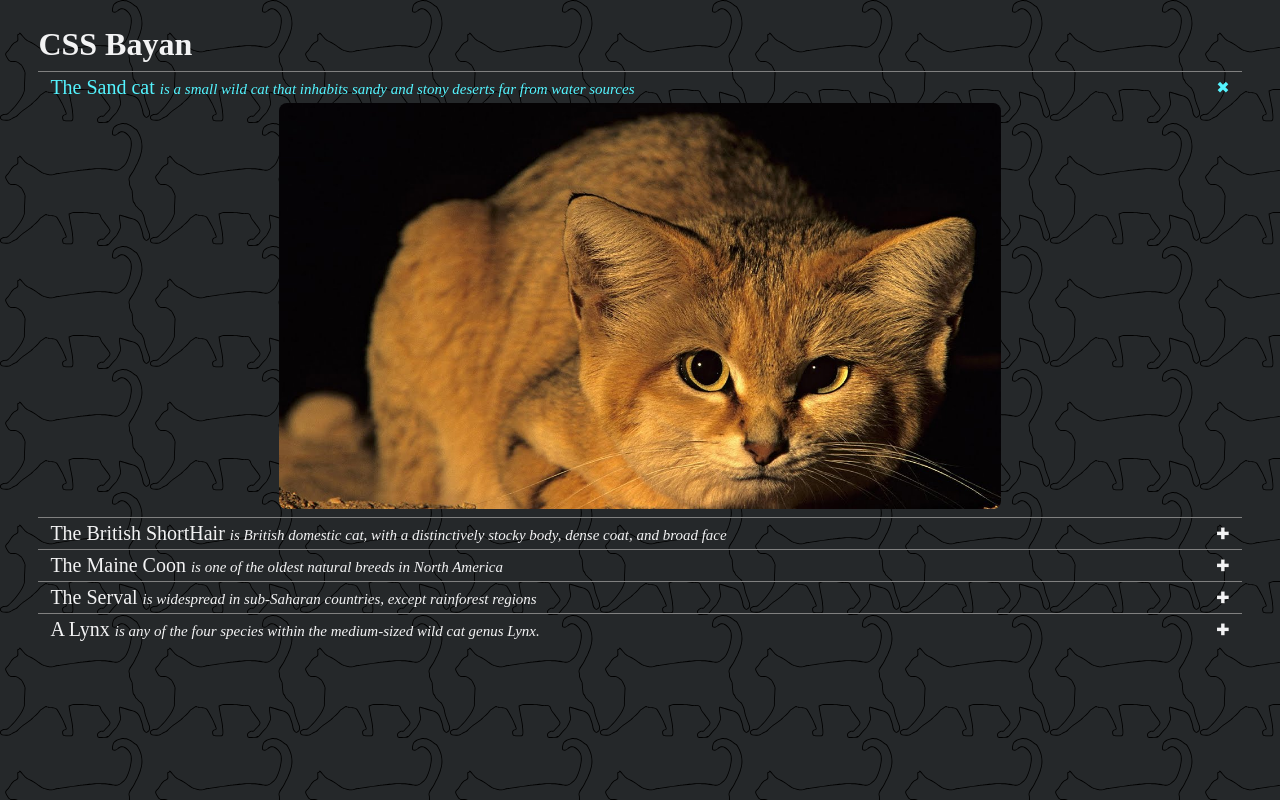
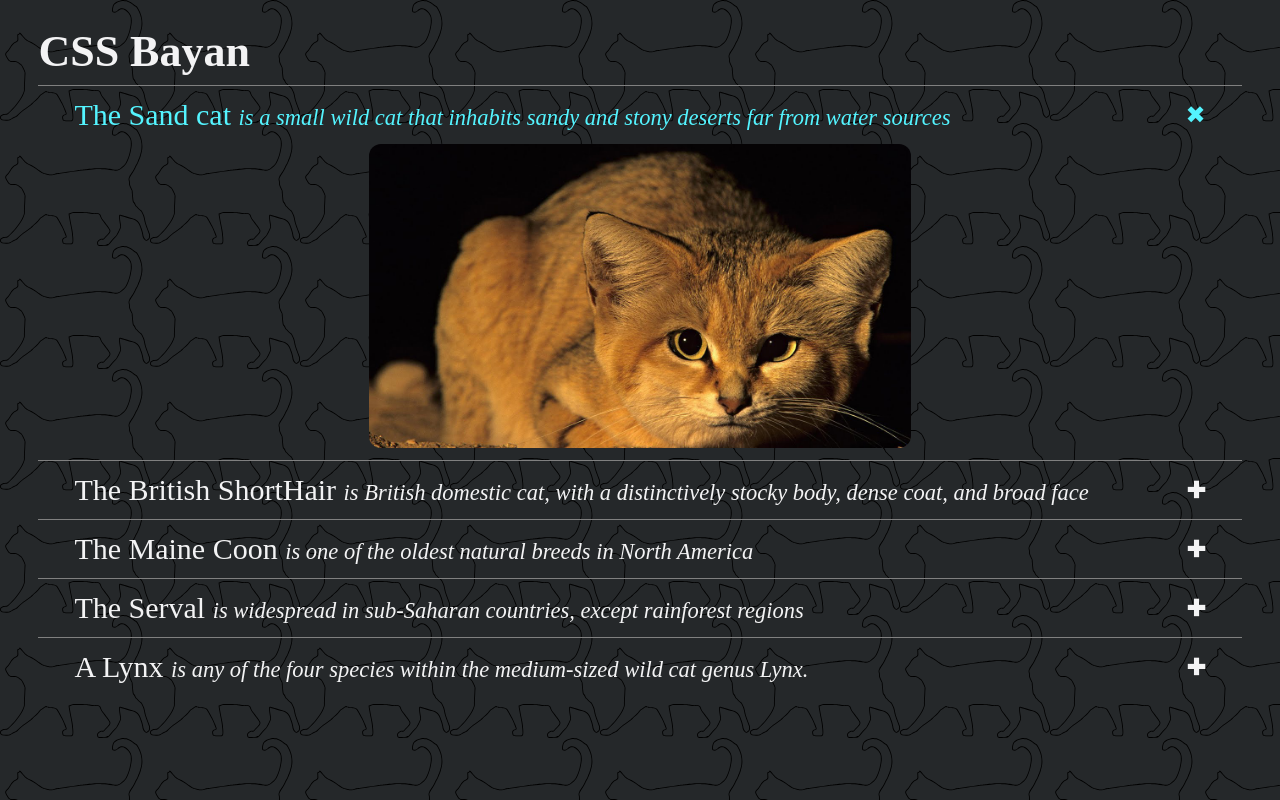
Before and after one commit to KZhukow/cssBayan, a plain HTML site: page cssBayan/index.html in a window 1280 px wide. Drawn offline with Linux system fonts and the light colour scheme.

Commit message:
feat: add media styles for tablet screen (Sun, Mar 12, 2023 11:44:37 AM)

```diff
--- a/cssBayan/index.css
+++ b/cssBayan/index.css
@@ -115,3 +115,23 @@ body {
 #cardControl5:checked ~ #row5 * {
   color:rgb(84, 244, 255);
 }
+
+@media screen and (min-width: 768px) and (max-width: 1365px) {
+
+  :root {
+    --imgWidth: 45%;
+    --imgMarginBottom: 0.5em;
+  }
+
+  .title {
+    font-size: 2.75rem;
+  }
+
+  .allCardsContainer {
+    font-size: 1.5rem;
+  }
+
+  .cardTitleRow {
+    padding: 0.5em 1.5em;
+  }
+}
```
